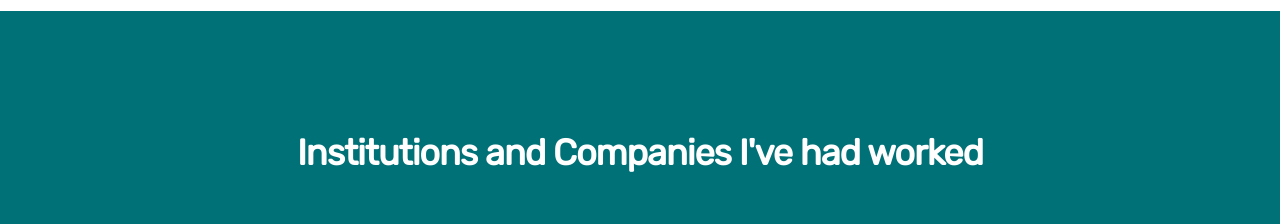
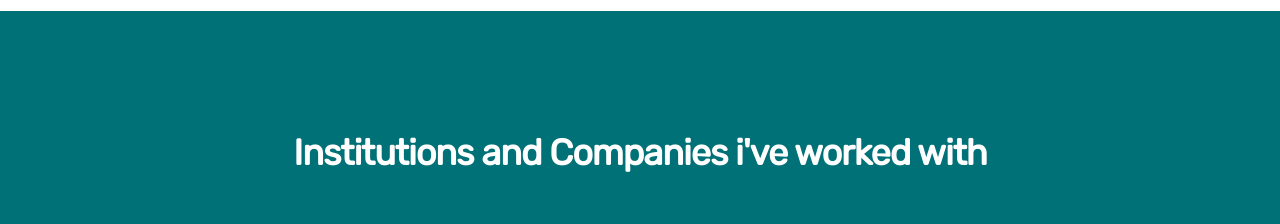
Before and after one commit to AfonsoSousa123/my-cv-web, a React (Vite) app: page / in a window 1280 px wide. Shown: the part 2740-2964 px from the top of the page. Built offline with nearby package versions, Linux system fonts and the light colour scheme.

Commit message:
Update 2.3 (fixed a typo in Companies.tsx)

```diff
--- a/src/sections/Companies.tsx
+++ b/src/sections/Companies.tsx
@@ -6,7 +6,7 @@ const Companies = () => {
           <div className="row align-items-center">
             <div className="col-lg-12 col-12">
               <h3 className="text-center text-white mb-5">
-                Institutions and Companies I've had worked
+                Institutions and Companies i've worked with
               </h3>
             </div>
 
```
